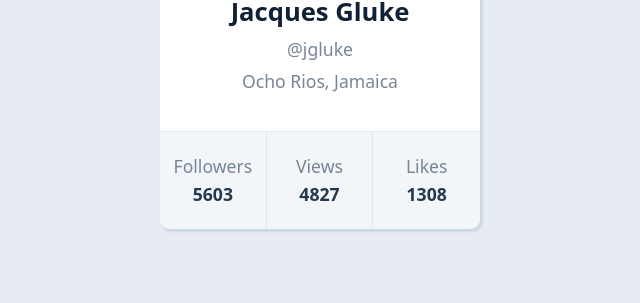
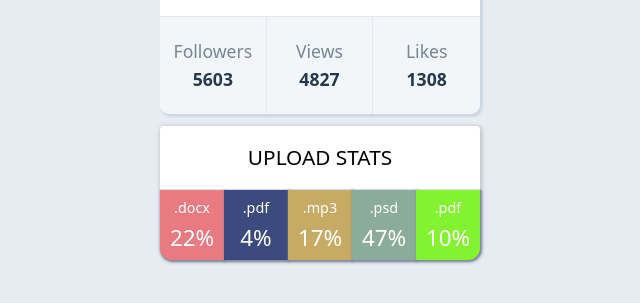
Before and after one commit to KostiantynO/goit-react-hw-01-components, a React (Create React App) app: page / in a window 1280 px wide. Shown: the part 341-644 px from the top of the page, without its empty margins (320-960 px from the left). Built offline with nearby package versions, Linux system fonts and the light colour scheme.

Commit message:
adds styles for statistics

```diff
--- a/src/App/App.js
+++ b/src/App/App.js
@@ -1,12 +1,19 @@
 import "modern-normalize/modern-normalize.css";
 import "../Common/Common.module.css";
 import Profile from "../Components/Task-1/Profile/Profile";
+import Statistics from "../Components/Task-2/Statistics/Statistics";
 import user from "../Components/Task-1/user";
+import data from "../Components/Task-2/data";
 
 const pages = [1, 2, 3, 4];
 
 function App() {
-  return <Profile user={user} />;
+  return (
+    <>
+      <Profile user={user} />
+      <Statistics title="Upload stats" stats={data} />
+    </>
+  );
 }
 
 export default App;
--- a/src/Common/Common.module.css
+++ b/src/Common/Common.module.css
@@ -5,3 +5,9 @@ body {
 p {
   margin: 0;
 }
+
+h1,
+h2,
+h3 {
+  margin: 0;
+}
--- a/src/Components/Task-1/Profile/Profile.jsx
+++ b/src/Components/Task-1/Profile/Profile.jsx
@@ -1,5 +1,4 @@
 import css from "./Profile.module.css";
-console.log("css", css);
 
 const Profile = ({ user: { username, tag, location, avatar, stats } }) => {
   return (
--- a/src/Components/Task-1/Profile/Profile.module.css
+++ b/src/Components/Task-1/Profile/Profile.module.css
@@ -1,7 +1,7 @@
 .profile {
   contain: content;
   width: 320px;
-  margin: 10% auto 10%;
+  margin: 1% auto 1%;
 
   background-color: #fff;
   border-radius: 10px;
--- /dev/null
+++ b/src/Components/Task-2/Statistics/Statistics.jsx
@@ -0,0 +1,24 @@
+import css from "./Statistics.module.css";
+
+const randomBgColor = () => `#${Math.random().toString(16).slice(2, 8)}`;
+
+const makeStatItemMarkup = ({ id, label, percentage }) => (
+  <li
+    key={id}
+    style={{ backgroundColor: randomBgColor() }}
+    className={css.item}
+  >
+    <span className={css.label}>{label}</span>
+    <span className={css.percentage}>{percentage}&#37;</span>
+  </li>
+);
+
+const Statistics = ({ title, stats }) => (
+  <section className={css.statistics}>
+    {title && <h2 className={css.title}>{title}</h2>}
+
+    <ul className={css.statList}>{stats.map(makeStatItemMarkup)}</ul>
+  </section>
+);
+
+export default Statistics;
--- /dev/null
+++ b/src/Components/Task-2/Statistics/Statistics.module.css
@@ -0,0 +1,52 @@
+.statistics {
+  width: 320px;
+  margin: 0 auto 10%;
+  background-color: #fff;
+  box-shadow: 1px 1px 4px 1px rgba(33, 33, 33, 0.21);
+  border-radius: 4px 4px 12px 12px;
+}
+
+.title {
+  text-align: center;
+  padding: 20px;
+  text-transform: uppercase;
+  font-size: 1.3rem;
+  font-weight: 500;
+}
+
+.statList {
+  display: flex;
+  padding: 0;
+  margin: 0;
+  list-style: none;
+  border-radius: 0 0 12px 12px;
+}
+
+.item {
+  display: flex;
+  flex-direction: column;
+  align-items: center;
+  gap: 8px;
+
+  width: calc(100% / 5);
+  padding: 10px;
+
+  color: #fff;
+  box-shadow: 1px 1px 2px 1px #7e899e;
+}
+
+.item:first-of-type {
+  border-bottom-left-radius: 12px;
+}
+
+.item:last-of-type {
+  border-bottom-right-radius: 12px;
+}
+
+.label {
+  font-size: 0.9rem;
+}
+
+.percentage {
+  font-size: 1.4rem;
+}
--- /dev/null
+++ b/src/Components/Task-2/data.json
@@ -0,0 +1,7 @@
+[
+  { "id": "id-1", "label": ".docx", "percentage": 22 },
+  { "id": "id-2", "label": ".pdf", "percentage": 4 },
+  { "id": "id-3", "label": ".mp3", "percentage": 17 },
+  { "id": "id-4", "label": ".psd", "percentage": 47 },
+  { "id": "id-5", "label": ".pdf", "percentage": 10 }
+]
--- a/src/index.js
+++ b/src/index.js
@@ -4,7 +4,7 @@ import App from "./App/App";
 
 ReactDOM.render(
   <React.StrictMode>
-    <App prop="what a nice view" />
+    <App prop="what a nice view :) 🌄" />
   </React.StrictMode>,
   document.getElementById("root")
 );
```
Also changed, not shown: 1 other file (tests, documents, lock files or other folders).
